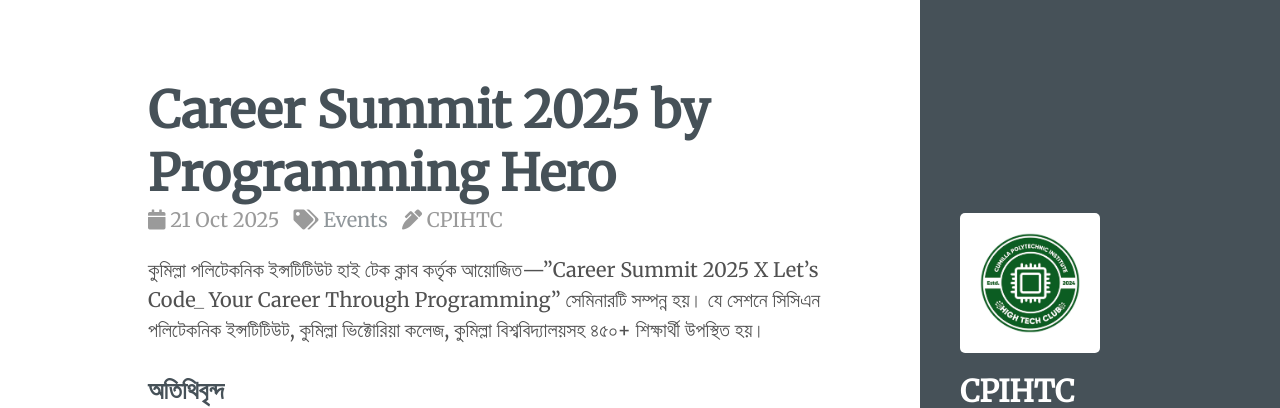
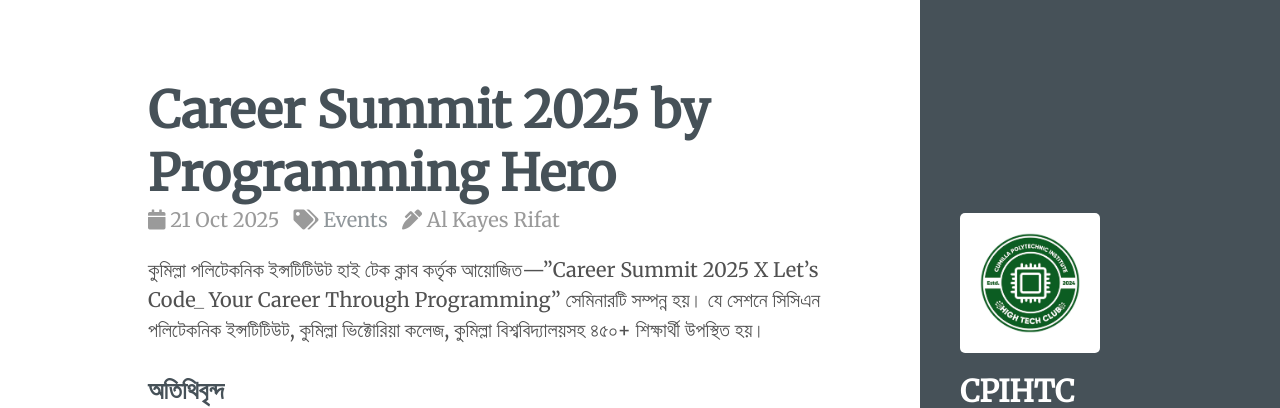
Before and after one commit to cpihtc/cpihtc.github.io, a Jekyll site: the page built from _posts/2025-10-21-Career-Summit-2025-by-Programming-Hero-at-Cumilla-Polytechnic-Institute.md, in a window 1280 px wide and 900 px high. Shown: the top 408 px of the window. Built offline with Jekyll 4.4.1, drawn with Linux system fonts in a browser that asks for light colours.

Commit message:
Update 2025-10-21-Career-Summit-2025-by-Programming-Hero-at-Cumilla-Polytechnic-Institute.md

```diff
--- a/_posts/2025-10-21-Career-Summit-2025-by-Programming-Hero-at-Cumilla-Polytechnic-Institute.md
+++ b/_posts/2025-10-21-Career-Summit-2025-by-Programming-Hero-at-Cumilla-Polytechnic-Institute.md
@@ -5,7 +5,7 @@
 categories: Events
 image: /post_images/Career Summit by Programming Hero-2025/programming-hero-X-CPIHTC.png
 location: Cumilla Polytechnic Institute, Bangladesh
-author: CPIHTC
+author: Al Kayes Rifat
 ---
 
 কুমিল্লা পলিটেকনিক ইন্সটিটিউট হাই টেক ক্লাব কর্তৃক আয়োজিত—"Career Summit 2025 X Let's Code_ Your Career Through Programming" সেমিনারটি সম্পন্ন হয়। যে সেশনে সিসিএন পলিটেকনিক ইন্সটিটিউট, কুমিল্লা ভিক্টোরিয়া কলেজ, কুমিল্লা বিশ্ববিদ্যালয়সহ ৪৫০+ শিক্ষার্থী উপস্থিত হয়।
@@ -46,4 +46,5 @@
 
 
 
+
 ![Career Summit 2025](/post_images/Career Summit by Programming Hero-2025/2025-October-21--Career-Summit-by-Programming-Hero-at-Cumilla-Polytechnic-Institute.jpg)
```
